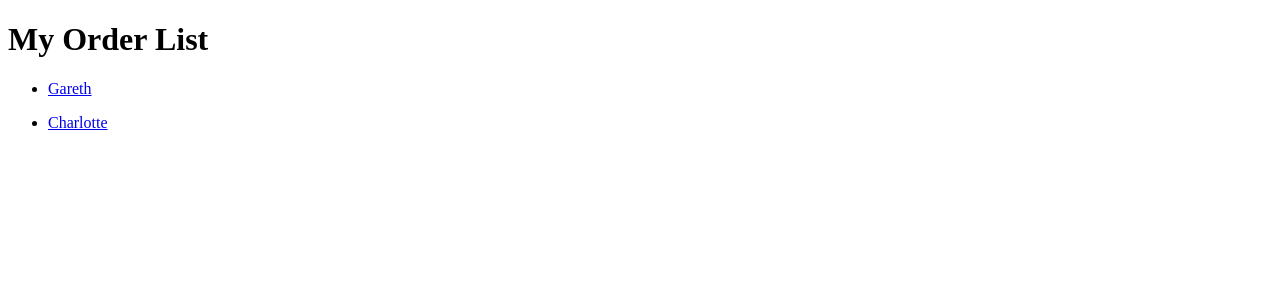
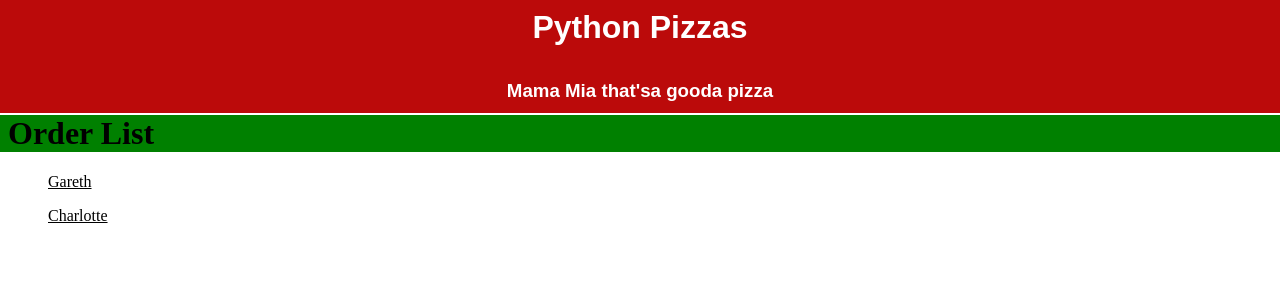
Before and after one commit to G3vans16/Lab_Week3_Day3, a Flask app: page /orders in a window 1280 px wide. Shown: the top 300 px of the page. Run offline with Flask 2, Linux system fonts and the light colour scheme.

Commit message:
messed around with CSS

```diff
--- /dev/null
+++ b/static/styles.css
@@ -0,0 +1,33 @@
+body > header {
+    background-color: rgb(187, 10, 10);
+    font-family: fantasy;
+    color: white;
+    text-align: center;
+    display: flex;
+    flex-direction: column;
+    margin: -20px;
+}
+
+body > header > h3 {
+    line-height: 8px;
+}
+
+body > main > h1 {
+    background-color: green;
+    margin-left: -10px;
+    margin-right: -20px;
+    text-indent: 10px;
+}
+
+main > ul {
+    list-style: none;
+}
+
+a {
+    color:black
+
+}
+
+a:hover {
+    color: green;
+}
--- a/templates/index.html
+++ b/templates/index.html
@@ -4,11 +4,17 @@
     <meta charset="UTF-8">
     <meta http-equiv="X-UA-Compatible" content="IE=edge">
     <meta name="viewport" content="width=device-width, initial-scale=1.0">
+    <link rel="stylesheet" href="{{ url_for('static', filename='styles.css') }}">
     <title>{{ title }}</title>
 </head>
 
 <body>
-    <h1>My Order List</h1>
+    <header>
+        <h1>Python Pizzas</h1>
+        <h3>Mama Mia that'sa gooda pizza</h3>
+    </header>
+    <main>
+        <h1>Order List</h1>
         <ul>
             {% for order in orders %}
             <li>
@@ -16,6 +22,7 @@
             </li>
             {% endfor %}
         </ul>
+    </main>
 </body>
 
 </html>
```
Also changed, not shown: templates/order.html (+8 -0 lines). Lines whose indentation alone changed are shown as unchanged.
